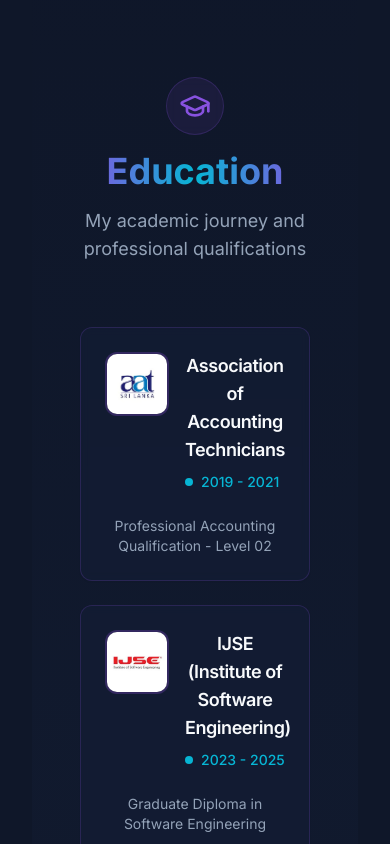
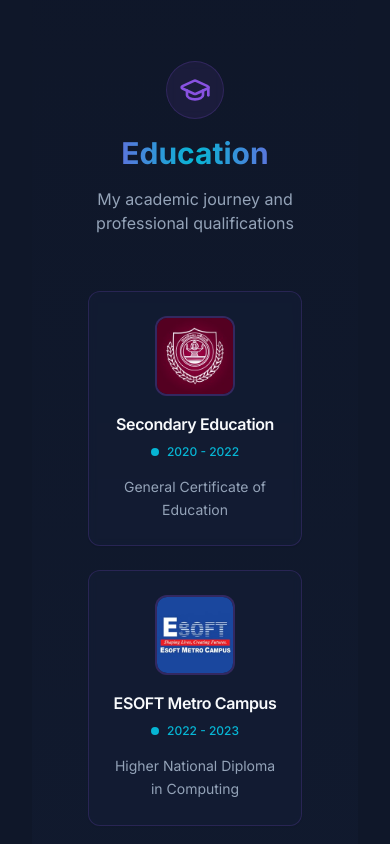
Before and after one commit to DiilaNa/My_Portafolio-React, a React (Vite) app: page / in a window 390 px wide. Shown: the part 980-1824 px from the top of the page. Built offline with nearby package versions, Linux system fonts and the light colour scheme.

Commit message:
fix(about me) update about me to be responsive in smaller sizes

```diff
--- a/src/Sections/AboutSection.tsx
+++ b/src/Sections/AboutSection.tsx
@@ -1,75 +1,74 @@
 import { Card, CardContent, CardHeader, CardTitle } from "../components/Card.tsx";
 import { GraduationCap } from "lucide-react";
-import aat from "../assets/aat.png"
-import ijse from "../assets/Ijse.jpg"
-import esoft from "../assets/esoft.webp"
-import taxila from "../assets/taxila.jpeg"
+import aat from "../assets/aat.png";
+import ijse from "../assets/Ijse.jpg";
+import esoft from "../assets/esoft.webp";
+import taxila from "../assets/taxila.jpeg";
 
 const educationData = [
     {
-        institution: "Association of Accounting Technicians",
-        period: "2019 - 2021",
-        logo: aat,
-        description: "Professional Accounting Qualification - Level 02"
+        institution: "Secondary Education",
+        period: "2020 - 2022",
+        logo: taxila,
+        description: "General Certificate of Education",
+    },
+    {
+        institution: "ESOFT Metro Campus",
+        period: "2022 - 2023",
+        logo: esoft,
+        description: "Higher National Diploma in Computing",
     },
     {
         institution: "IJSE (Institute of Software Engineering)",
         period: "2023 - 2025",
         logo: ijse,
-        description: "Graduate Diploma in Software Engineering"
+        description: "Graduate Diploma in Software Engineering",
     },
     {
-        institution: "ESOFT Metro Campus",
-        period: "2022 - 2023",
-        logo: esoft,
-        description: "Higher National Diploma in Computing"
-    },
-    {
-        institution: "Secondary Education",
-        period: "2020 - 2022",
-        logo: taxila,
-        description: "General Certificate of Education"
+        institution: "Association of Accounting Technicians",
+        period: "2019 - 2021",
+        logo: aat,
+        description: "Professional Accounting Qualification - Level 02",
     }
+
 ];
 
 export default function AboutSection() {
     return (
         <section
             id="about"
-            className="min-h-screen py-20 px-4 sm:px-6 lg:px-8 relative overflow-hidden"
+            className="min-h-screen py-16 px-4 sm:px-6 lg:px-8 relative overflow-hidden"
         >
             {/* Background gradient */}
             <div className="absolute inset-0 bg-gradient-to-b from-background via-card/30 to-background" />
 
             <div className="container mx-auto relative z-10">
                 {/* Section Header */}
-                <div className="text-center mb-16 animate-fade-in">
+                <div className="text-center mb-14 sm:mb-16 animate-fade-in">
                     <div className="inline-flex items-center justify-center p-3 mb-4 rounded-full bg-primary/10 backdrop-blur-sm border border-primary/20">
                         <GraduationCap className="w-8 h-8 text-primary" />
                     </div>
-                    <h2 className="text-4xl md:text-5xl lg:text-6xl font-bold mb-4 text-gradient">
+                    <h2 className="text-3xl sm:text-4xl lg:text-5xl font-bold mb-4 text-gradient">
                         Education
                     </h2>
-                    <p className="text-lg md:text-xl text-muted-foreground max-w-2xl mx-auto">
+                    <p className="text-base sm:text-lg md:text-xl text-muted-foreground max-w-2xl mx-auto">
                         My academic journey and professional qualifications
                     </p>
                 </div>
 
                 {/* Education Timeline */}
-                <div className="grid grid-cols-1 md:grid-cols-2 lg:grid-cols-2 gap-6 max-w-6xl mx-auto">
+                <div className="grid grid-cols-1 sm:grid-cols-2 xl:grid-cols-2 gap-6 max-w-7xl mx-auto px-2">
+
                     {educationData.map((edu, index) => (
-                        <Card
-                            key={index}
-                            className="group relative overflow-hidden border-primary/20 bg-card/50 backdrop-blur-sm hover:border-primary/40 transition-all duration-300 hover:shadow-[0_0_30px_rgba(147,51,234,0.2)] animate-fade-in"
-                            style={{ animationDelay: `${index * 150}ms` }}
-                        >
+                        <Card key={index} className="group relative overflow-hidden border-primary/20 bg-card/50 backdrop-blur-sm hover:border-primary/40 transition-all duration-300 hover:shadow-[0_0_30px_rgba(147,51,234,0.2)] animate-fade-out"
+                            style={{ animationDelay: `${index * 150}ms` }}>
                             {/* Card glow effect */}
                             <div className="absolute inset-0 bg-gradient-to-br from-primary/5 via-transparent to-accent/5 opacity-0 group-hover:opacity-100 transition-opacity duration-300" />
 
-                            <CardHeader className="relative">
-                                <div className="flex items-start gap-4">
+                            <CardHeader className="relative pb-4">
+                                <div className="flex flex-col sm:flex-row items-center sm:items-start gap-4 text-center sm:text-left">
                                     {/* Logo */}
-                                    <div className="shrink-0 w-16 h-16 rounded-lg overflow-hidden border-2 border-primary/30 group-hover:border-primary/60 transition-colors duration-300 bg-background/80">
+                                    <div className="shrink-0 w-20 h-20 rounded-xl overflow-hidden border-2 border-primary/30 group-hover:border-primary/60 transition-colors duration-300 bg-background/80">
                                         <img
                                             src={edu.logo}
                                             alt={`${edu.institution} logo`}
@@ -78,10 +77,10 @@ export default function AboutSection() {
                                     </div>
 
                                     <div className="flex-1 min-w-0">
-                                        <CardTitle className="text-lg md:text-xl mb-2 group-hover:text-primary transition-colors duration-300">
+                                        <CardTitle className="text-base sm:text-lg md:text-xl mb-2 group-hover:text-primary transition-colors duration-300">
                                             {edu.institution}
                                         </CardTitle>
-                                        <div className="flex items-center gap-2 text-sm text-accent font-medium">
+                                        <div className="flex items-center justify-center sm:justify-start gap-2 text-xs sm:text-sm text-accent font-medium">
                                             <div className="w-2 h-2 rounded-full bg-accent animate-pulse" />
                                             <span>{edu.period}</span>
                                         </div>
@@ -89,8 +88,8 @@ export default function AboutSection() {
                                 </div>
                             </CardHeader>
 
-                            <CardContent className="relative">
-                                <p className="text-muted-foreground text-sm md:text-base">
+                            <CardContent className="relative text-center sm:text-left">
+                                <p className="text-muted-foreground text-sm sm:text-base md:text-[16px] leading-relaxed">
                                     {edu.description}
                                 </p>
                             </CardContent>
@@ -101,10 +100,10 @@ export default function AboutSection() {
                     ))}
                 </div>
 
-                {/* Optional: Add a decorative element */}
+                {/* Decorative footer */}
                 <div className="mt-16 text-center">
                     <div className="inline-block px-6 py-3 rounded-full bg-primary/5 border border-primary/20 backdrop-blur-sm">
-                        <p className="text-sm text-muted-foreground">
+                        <p className="text-sm sm:text-base text-muted-foreground">
                             Continuously learning and growing 🚀
                         </p>
                     </div>
```
